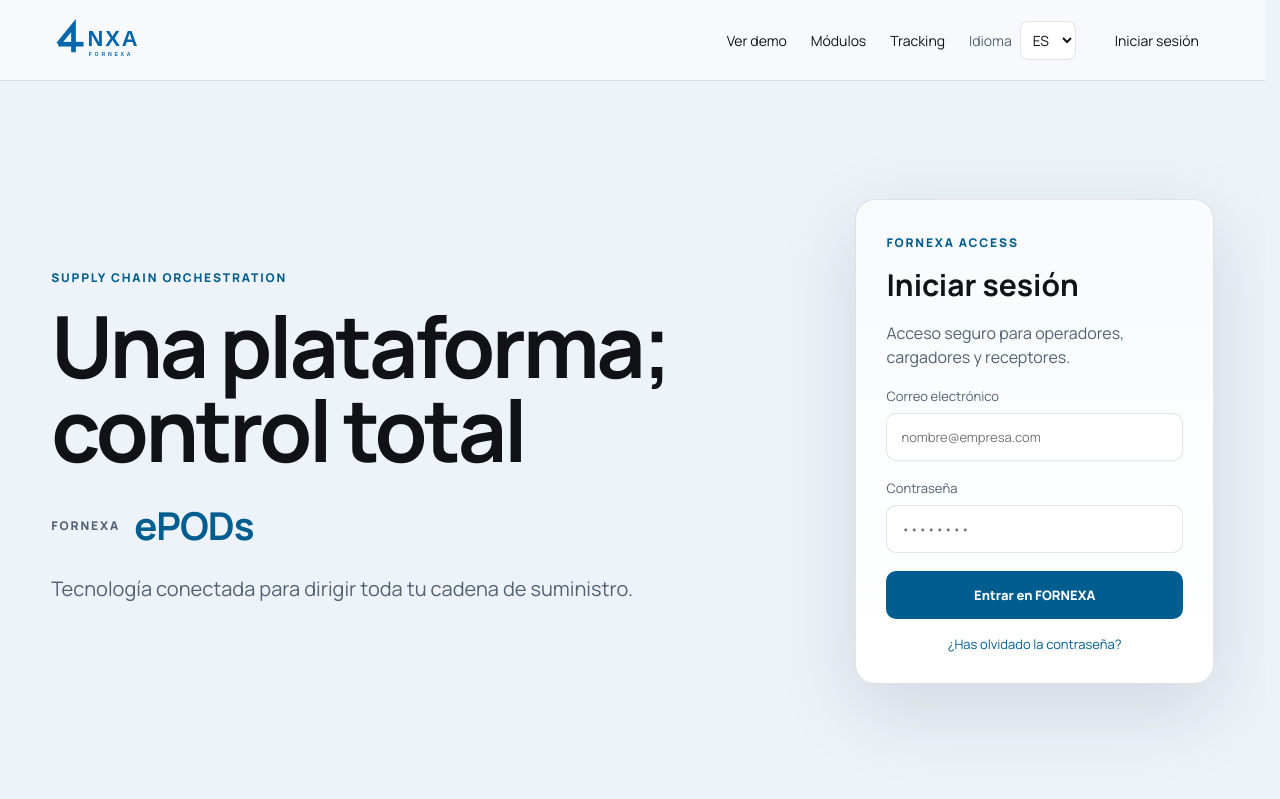
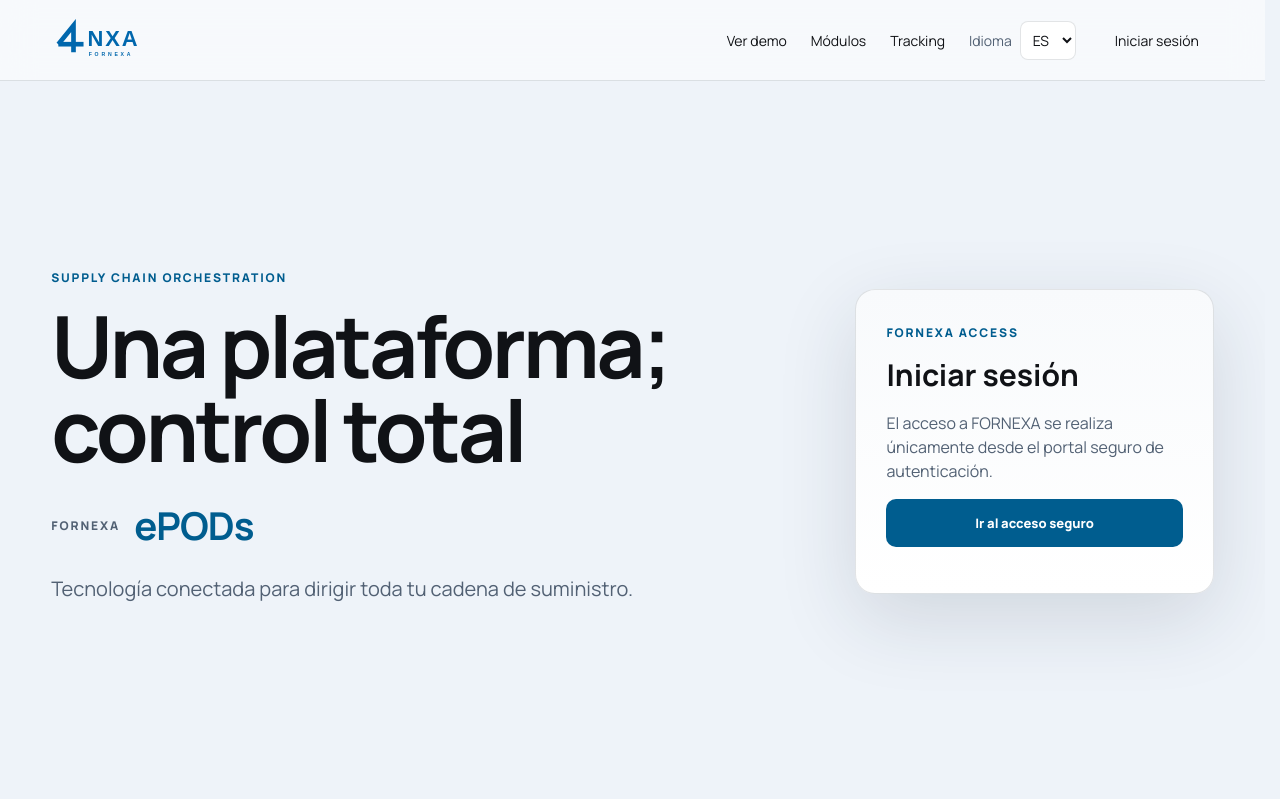
Before and after one commit to fragonh2-boop/Fornexa, a Next.js app: page / in a window 1280 px wide. Shown: the top 799 px of the page. Built offline with nearby package versions, Linux system fonts and the light colour scheme.

Commit message:
ux: remove decorative login fields from landing

```diff
--- a/app/page.tsx
+++ b/app/page.tsx
@@ -13,11 +13,8 @@ const copy = {
     demo: "Ver demo",
     modules: "Módulos",
     language: "Idioma",
-    email: "Correo electrónico",
-    password: "Contraseña",
-    access: "Entrar en FORNEXA",
-    forgot: "¿Has olvidado la contraseña?",
-    secure: "Acceso seguro para operadores, cargadores y receptores.",
+    access: "Ir al acceso seguro",
+    secure: "El acceso a FORNEXA se realiza únicamente desde el portal seguro de autenticación.",
     dashboard: "Vista operativa",
     shipments: "Expediciones activas",
     incidents: "Incidencias abiertas",
@@ -40,11 +37,8 @@ const copy = {
     demo: "View demo",
     modules: "Modules",
     language: "Language",
-    email: "Email address",
-    password: "Password",
-    access: "Enter FORNEXA",
-    forgot: "Forgot your password?",
-    secure: "Secure access for operators, shippers and receivers.",
+    access: "Go to secure access",
+    secure: "FORNEXA access is available only through the secure authentication portal.",
     dashboard: "Operational view",
     shipments: "Active shipments",
     incidents: "Open incidents",
@@ -67,11 +61,8 @@ const copy = {
     demo: "Voir la démo",
     modules: "Modules",
     language: "Langue",
-    email: "Adresse e-mail",
-    password: "Mot de passe",
-    access: "Accéder à FORNEXA",
-    forgot: "Mot de passe oublié ?",
-    secure: "Accès sécurisé pour opérateurs, chargeurs et destinataires.",
+    access: "Accéder au portail sécurisé",
+    secure: "L’accès à FORNEXA s’effectue uniquement via le portail d’authentification sécurisé.",
     dashboard: "Vue opérationnelle",
     shipments: "Expéditions actives",
     incidents: "Incidents ouverts",
@@ -153,10 +144,7 @@ export default function Home() {
           <span className="card-kicker">FORNEXA ACCESS</span>
           <h2>{t.login}</h2>
           <p>{t.secure}</p>
-          <label>{t.email}<input type="email" placeholder="nombre@empresa.com" /></label>
-          <label>{t.password}<input type="password" placeholder="••••••••" /></label>
           <Link className="login-trigger" href="/login">{t.access}</Link>
-          <Link href="/login">{t.forgot}</Link>
         </aside>
       </section>
 
```
